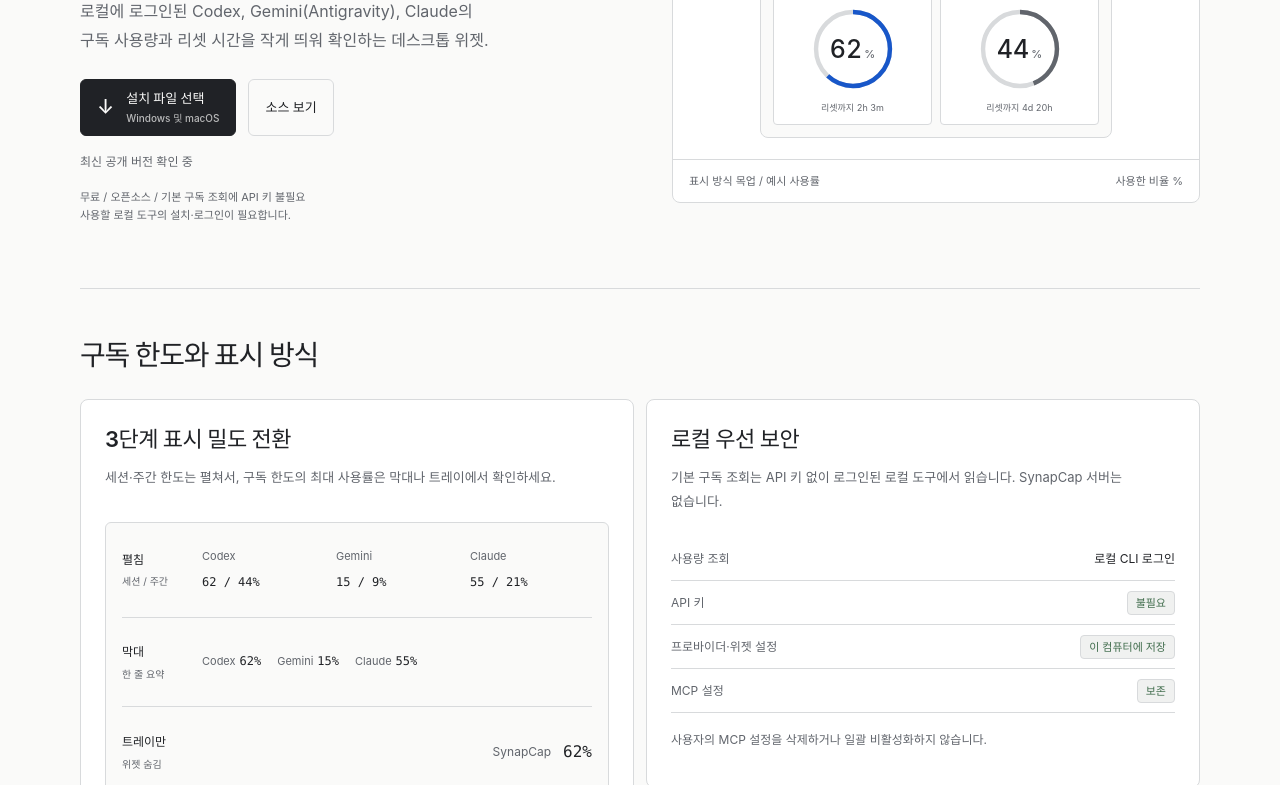
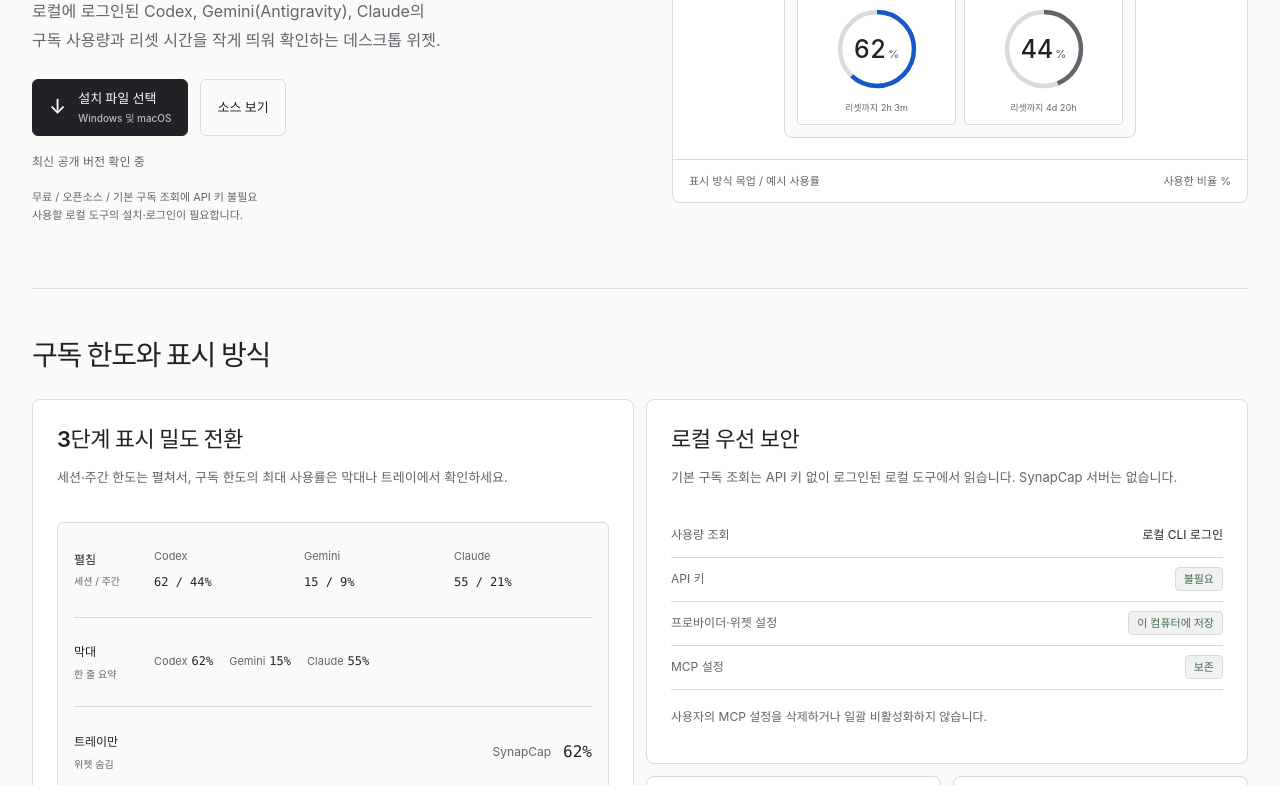
Before and after one commit to kimNarr/SynapCap, a plain HTML site: page docs/index.html in a window 1280 px wide. Shown: the part 356-1141 px from the top of the page. Drawn offline with Linux system fonts and the light colour scheme; no server answers.

Commit message:
style(web): widen page content to 1320px

```diff
--- a/docs/styles.css
+++ b/docs/styles.css
@@ -17,7 +17,7 @@ a:hover { color: var(--blue); }
 button:active, .button:active { transform: translateY(1px); }
 :focus-visible { outline: 2px solid var(--blue); outline-offset: 4px; }
 [hidden] { display: none !important; }
-.section-shell, .site-header { width: min(1120px, calc(100% - 64px)); margin-inline: auto; }
+.section-shell, .site-header { width: min(1320px, calc(100% - 64px)); margin-inline: auto; }
 .sr-only, .skip-link:not(:focus) { position: absolute; width: 1px; height: 1px; padding: 0; margin: -1px; overflow: hidden; clip-path: inset(50%); white-space: nowrap; }
 .skip-link:focus { position: fixed; top: 12px; left: 20px; z-index: 20; background: var(--text); color: var(--base); padding: 12px 20px; }
 .muted { color: var(--muted); }
```
Also changed, not shown: 1 other file.
